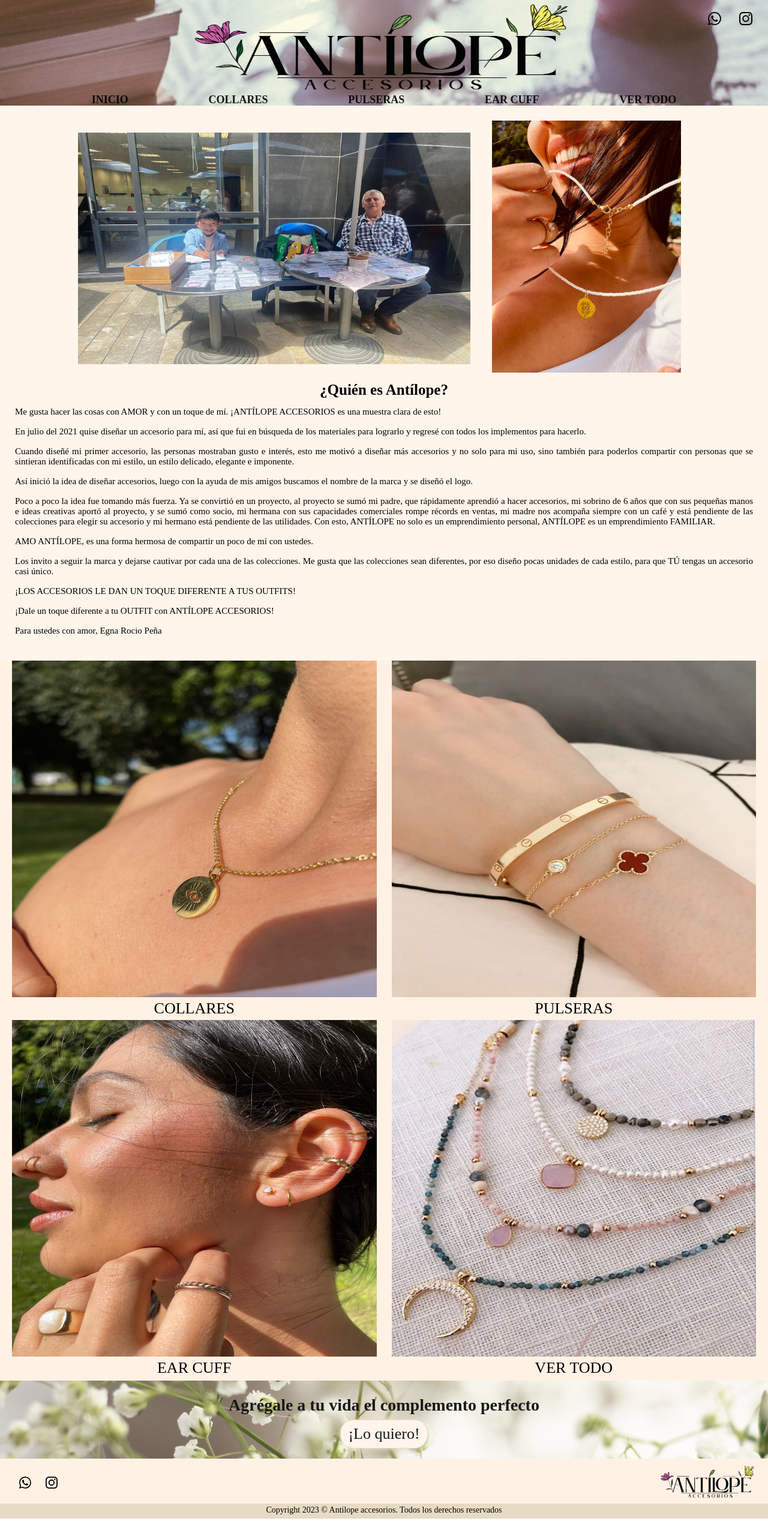
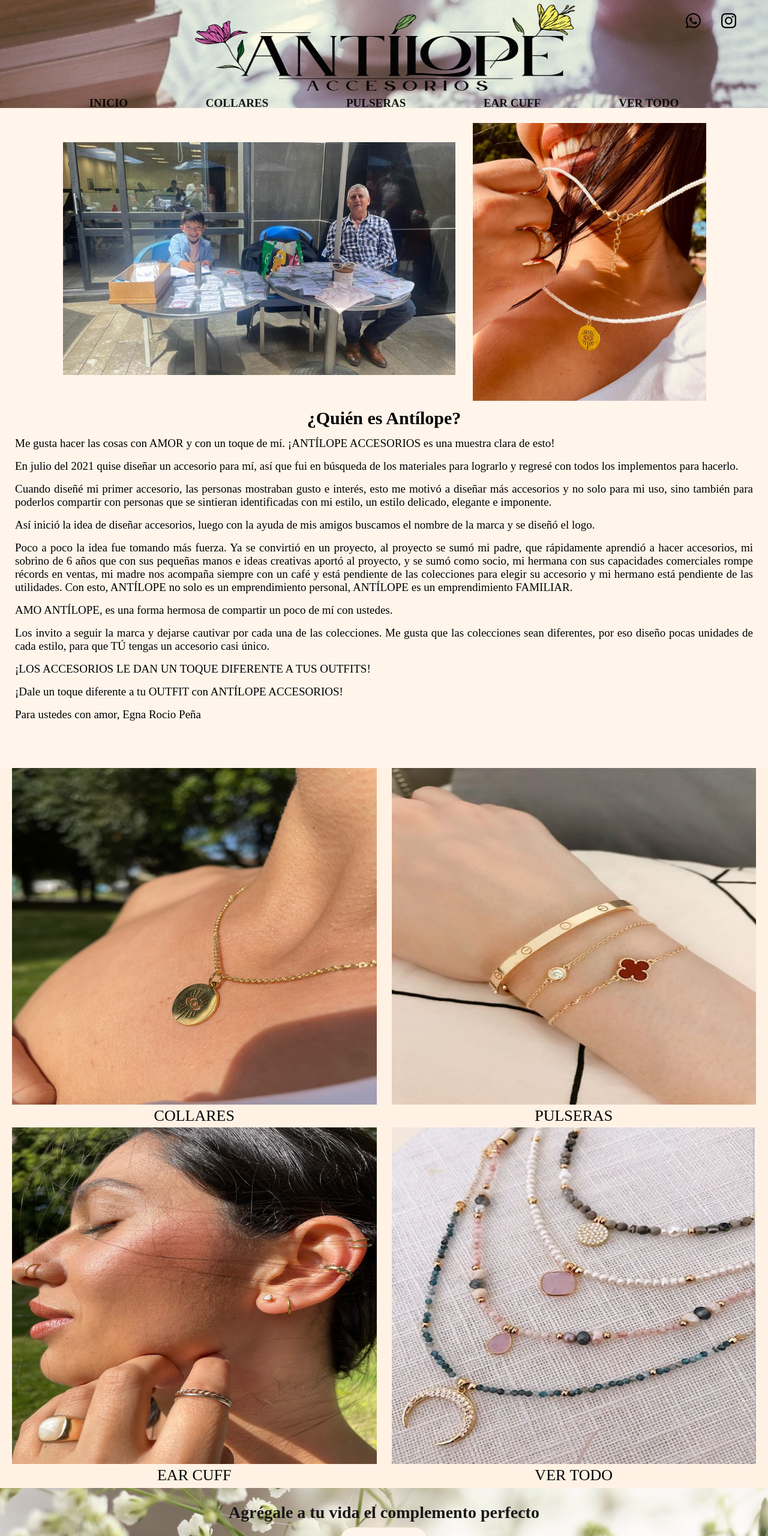
Before and after one commit to cristto1/antilope, a website: page index.html in a window 1280 px wide. Shown: the top 2560 px of the page at 60% size. Before the commit the page ends 2531 px from the top, so only its background shows below. Drawn offline with Linux system fonts and the light colour scheme; a web font is replaced by a local one.

Commit message:
Entrega final

```diff
--- a/scss/base/typo.scss
+++ b/scss/base/typo.scss
@@ -3,8 +3,4 @@
 font-family: 'Bona Nova', serif;
 font-family: 'Bona Nova', serif;  (bold)
 
-Colores:
-#fff5eb
-#fff2e5
-#e8dbc5
 */
--- a/scss/layout/call-to-action.scss
+++ b/scss/layout/call-to-action.scss
@@ -1,7 +1,7 @@
 .call-to-action{
     width: 100%;
     height: 60px;
-    background-color: #fff5eb;
+    background-color: $color1;
     background-image: url(../assets/image/vela-1.jpg);
     background-position: center;
     background-size: cover;
--- a/scss/layout/cards-index.scss
+++ b/scss/layout/cards-index.scss
@@ -1,7 +1,7 @@
 .cards{
     width: 100%;
     height: 500px;
-    background-color: #fff2e5;
+    background-color: $color2;
     gap: 15px 5px;
     display: grid;
     grid-template-columns: repeat(4, 1fr);
--- a/scss/layout/footer.scss
+++ b/scss/layout/footer.scss
@@ -1,5 +1,5 @@
 .footer-principal{
-    background-color: #fff2e5;
+    background-color: $color2;
     width: 100%;
     height: 40px;
 }
@@ -34,7 +34,7 @@
 .copy{
     width: 100%;
     height: 13px;
-    background-color: #e8dbc5;
+    background-color: $color3;
 
     p{
         padding-top: 2px;
@@ -45,7 +45,7 @@
 }
 
 .footer-principal-2{
-    background-color: #fff5eb ;
+    background-color: $color1;
     width: 100%;
     height: 40px;
 }
--- a/scss/layout/header.scss
+++ b/scss/layout/header.scss
@@ -1,16 +1,15 @@
 header{
 
-    background-color: #fff5eb;
+    background-color: $color1;
     width: 100%;
     height: 75px;
 }
 
 .logo{
+    @include position(15px, 2px);
     position: absolute;
     width: 65%;
     height: 90%;
-    left: 15%;
-    top: 2px;
 }
 
 #menu-check:not(:checked) ~nav{
@@ -26,12 +25,11 @@
 }
 
 #menu{
+    @include position(20px, 2px);
     position: relative;
     color: black;
     background-color: transparent;
     font-size: 1em;
-    top: 2px;
-    left: 20px;
     z-index: 9999;
 }
 
@@ -59,11 +57,10 @@
 
 .baner nav{
     position: absolute;
-    top: 0;
-    left: 0;
+    // top: 0;
+    // left: 0;
     width: 100%;
-    height: 13%;
-    background-color: #e8dbc5;
+    background-color: $color3;
     padding-top: 2px;
     padding-right: 20px;
     opacity: 90%;
@@ -90,12 +87,10 @@
 /* redes */
 
 .redes{
+    @include position(85%, 5px);
     position: absolute;
     display: flex;
     list-style: none;
-    top: 5px;
-    left: 85%;
-
 }
 
 .redes li{
--- a/scss/layout/main-index.scss
+++ b/scss/layout/main-index.scss
@@ -2,7 +2,7 @@
     position: relative;
     width: 100%;
     height: 510px;
-    background-color: #fff5eb;
+    background-color: $color1;
 }
 
 .imagenes{
@@ -26,6 +26,7 @@
 }
 
 .familia{
+    object-fit: cover;
     grid-area: familia;
     position: absolute;
     width: 60%;
@@ -35,6 +36,7 @@
 }
 
 .collar{
+    object-fit: cover;
     grid-area: collar;
     padding: 5px 30px 5px 0;
     width: 100%;
--- a/scss/layout/main-productos.scss
+++ b/scss/layout/main-productos.scss
@@ -1,7 +1,7 @@
 .frase{
     width: 100%;
     height: 20px;
-    background-color: #fff2e5;
+    background-color: $color2;
 
     p{
         font-family: 'Bona Nova', serif;
@@ -21,7 +21,7 @@
 .cards-accesorios{
     width: 100%;
     height: 760px;
-    background-color: #fff2e5;
+    background-color: $color2;
     gap: 28px 2px;
     display: grid;
     grid-template-columns: repeat(4, 1fr);
--- a/scss/layout/mediaquery-1024.scss
+++ b/scss/layout/mediaquery-1024.scss
@@ -12,7 +12,7 @@
 
         nav{
             width: 100%;
-            padding-top: 120px;
+            padding-top: 122px;
         }
     }
 
@@ -37,13 +37,13 @@
     }
 
     .redes li img{
-        width: 20px;
+        width: 23px;
     }
 
     /* main descripción */
 
     .descripcion{
-        height: 965px;
+        height: 1080px;
     }
 
     .imagenes{
@@ -61,15 +61,15 @@
     }
 
     .texto h2{
-        margin-top: 10px;
-        font-size: 25px;
+        margin-top: 50px;
+        font-size: 32px;
     }
 
     .texto p{
         padding: 4px 25px 2px 25px;
         text-align: justify;
         margin-top: 10px;
-        font-size: 15px;
+        font-size: 17px;
     }
 
     .familia{
@@ -114,27 +114,30 @@
 
     .footer-principal{
         height: 75px;
+
     }
+
 
     .redes-footer{
         padding: 18px 0 0 20px;
     }
 
     .redes-footer li{
-        padding: 12px;
+        padding: 15px;
     }
 
     .redes-footer li img{
-        width: 20px;
+        width: 23px;
     }
 
     .logo-footer{
-        padding: 10px 20px 0 0;
+        padding: 6px 20px 0 0;
 
     }
 
     .logo-footer img{
-        width: 160px;
+        width: 18%;
+        height: 9%;
     }
 
     .copy{
--- a/scss/layout/mediaquery-1250.scss
+++ b/scss/layout/mediaquery-1250.scss
@@ -3,46 +3,46 @@
 @media (min-width: 1250px){
 
     header{
-        height: 176px;
+        height: 180px;
     }
 
     .baner{
-        height: 176px;
+        height: 180px;
     }
 
     .baner nav{
         width: 100%;
-        padding-top: 140px;
+        padding-top: 145px;
     }
 
     .baner nav ul li{
-        font-size: 18px;
+        font-size: 19px;
     }
 
     /****logo y redes****/
 
     .logo{
-        width: 50%;
+        width: 51%;
         height: 88%;
         left: 25%;
     }
 
     .redes{
-        left: 91%;
+        left: 88%;
     }
 
     .redes li{
-        padding: 15px;
+        padding: 17px;
     }
 
     .redes li img{
-        width: 22px;
+        width: 25px;
     }
 
     /* main descripción */
 
     .descripcion{
-        height: 925px;
+        height: 1100px;
     }
 
     .imagenes{
@@ -53,31 +53,33 @@
     }
 
     .familia{
-        margin-left: 70px;
+        margin-left: 45px;
         width: 55%;
-        height: 45%;
+        height: 38%;
 
     }
 
     .texto h2{
-        margin-top: 10px;
+        margin-top: 50px;
         text-align: center;
-        font-size: 25px;
+        font-size: 30px;
     }
 
     .texto p{
         padding: 4px 25px 2px 25px;
         text-align: justify;
         margin-top: 10px;
-        font-size: 15px;
+        font-size: 19px;
     }
 
     .familia{
+        margin-top: 22px;
         padding-left: 50px;
     }
 
     .collar{
         padding-right: 70px;
+        height: 110%;
     }
 
     /**** cards index ****/
@@ -118,24 +120,25 @@
     }
 
     .redes-footer{
-        padding: 18px 0 0 20px;
+        padding: 10px 0 0 20px;
     }
 
     .redes-footer li{
-        padding: 12px;
+        padding: 17px;
     }
 
     .redes-footer li img{
-        width: 20px;
+        width: 25px;
     }
 
     .logo-footer{
-        padding: 10px 20px 0 0;
+        padding: 5px 20px 0 0;
 
     }
 
     .logo-footer img{
-        width: 160px;
+        width: 16%;
+        height: 8%;
     }
 
     .copy{
--- /dev/null
+++ b/scss/layout/mediaquery-280.scss
@@ -0,0 +1,29 @@
+/* Responsive 280 */
+
+@media (min-width: 280px){
+
+    .descripcion{
+        height: 550px;
+    }
+
+    .texto h2{
+        margin-top: 8px;
+        font-size: 12px;
+    }
+
+    .texto p{
+        font-size: 8.5px;
+    }
+
+    .redes li{
+        padding: 0 5px 0 5px;
+    }
+
+    .redes li img{
+        width: 11px;
+    }
+
+    .cards{
+        height: 450px;
+    }
+}
--- /dev/null
+++ b/scss/layout/mediaquery-375.scss
@@ -0,0 +1,30 @@
+/* Responsive 375 */
+
+@media (min-width: 375px){
+
+    .descripcion{
+        height: 473px;
+    }
+
+    .texto h2{
+        margin-top: 7px;
+    }
+
+    .texto p{
+        font-size: 9.1px;
+    }
+
+    .familia{
+        width: 60%;
+        height: 32%;
+        margin: 4px 0 0 10px;
+    }
+
+    .collar{
+        padding-right: 40px;
+        width: 105%;
+        height: 105%;
+    }
+
+
+}
--- /dev/null
+++ b/scss/layout/mediaquery-425.scss
@@ -0,0 +1,34 @@
+/* Responsive 425 */
+
+@media (min-width: 425px){
+
+    .descripcion{
+        height: 516px;
+    }
+
+    .texto h2{
+        margin-top: 12px;
+    }
+
+    .texto p{
+        font-size: 9.5px;
+    }
+
+    .familia{
+        width: 60%;
+        height: 32%;
+        margin: 2px 0 0 9px;
+    }
+
+    .collar{
+        padding-right: 45px;
+        width: 110%;
+        height: 110%;
+    }
+
+    // Redes
+
+    .redes li img{
+        width: 14px;
+    }
+}
--- a/scss/layout/mediaquery-768.scss
+++ b/scss/layout/mediaquery-768.scss
@@ -47,7 +47,7 @@
     }
 
     .baner nav ul li{
-        font-size: 11px;
+        font-size: 12px;
         font-family: 'Bona Nova', serif;
         font-weight: bold;
     }
@@ -56,26 +56,28 @@
 
     .logo{
         width: 50%;
-        height: 88%;
+        height: 86%;
+        left: 25%;
+        top: 1px;
     }
 
     .redes{
         left: 90%;
 
         li{
-            padding: 6px;
-        }
-
-        img{
-            width: 14px;
+            padding: 8px;
         }
     }
+
+    .redes li img{
+            width: 16px;
+        }
 
 
     /* main descripción */
 
     .descripcion{
-        height: 800px;
+        height: 825px;
     }
 
     .imagenes{
@@ -92,7 +94,7 @@
 
     .texto{
         h2{
-            margin-top: 10px;
+            margin-top: 36px;
             font-size: 20px;
             text-align: center;
         }
@@ -142,11 +144,11 @@
         height: 60px;
 
         li{
-            padding: 6px;
+            padding: 8px;
         }
 
         img{
-            width: 14px;
+            width: 16px;
         }
     }
 
@@ -156,11 +158,12 @@
 
 
     .logo-footer{
-        padding: 8px 12px 0 0;
+        padding: 6px 12px 0 0;
         justify-content: right;
 
         img{
-            width: 120px;
+            width: 18%;
+            height: 9%;
         }
     }
 
--- a/scss/style.scss
+++ b/scss/style.scss
@@ -1,3 +1,5 @@
+@import "../scss/utilities/variables.scss";
+@import "../scss/utilities/mixins.scss";
 @import "../scss/base/reset.scss";
 @import "../scss/layout/header.scss";
 @import "../scss/layout/main-index.scss";
@@ -6,6 +8,12 @@
 @import "../scss/components/buttons.scss";
 @import "../scss/layout/footer.scss";
 @import "../scss/layout/main-productos.scss";
+
+// mediaquerry
+
+@import "../scss/layout/mediaquery-280.scss";
+@import "../scss/layout/mediaquery-375.scss";
+@import "../scss/layout/mediaquery-425.scss";
 @import "../scss/layout/mediaquery-768.scss";
 @import "../scss/layout/mediaquery-1024.scss";
 @import "../scss/layout/mediaquery-1250.scss";
--- /dev/null
+++ b/scss/utilities/mixins.scss
@@ -0,0 +1,4 @@
+@mixin position($left, $top){
+    left: $left;
+    top: $top;
+}
--- /dev/null
+++ b/scss/utilities/variables.scss
@@ -0,0 +1,3 @@
+$color1: #fff5eb;
+$color2: #fff2e5;
+$color3: #e8dbc5;
```
Also changed, not shown: scss/layout/mediaquery-1440.scss (+82 -14 lines), css/style.css.
